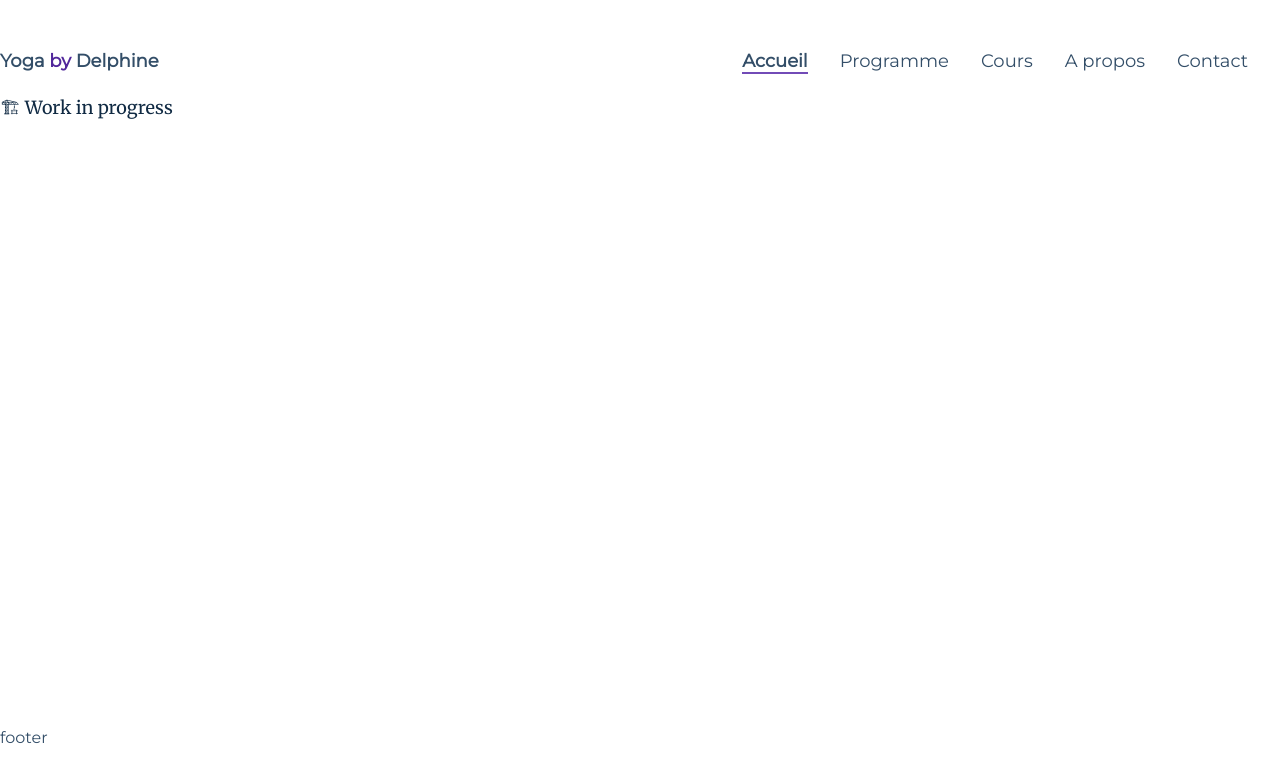
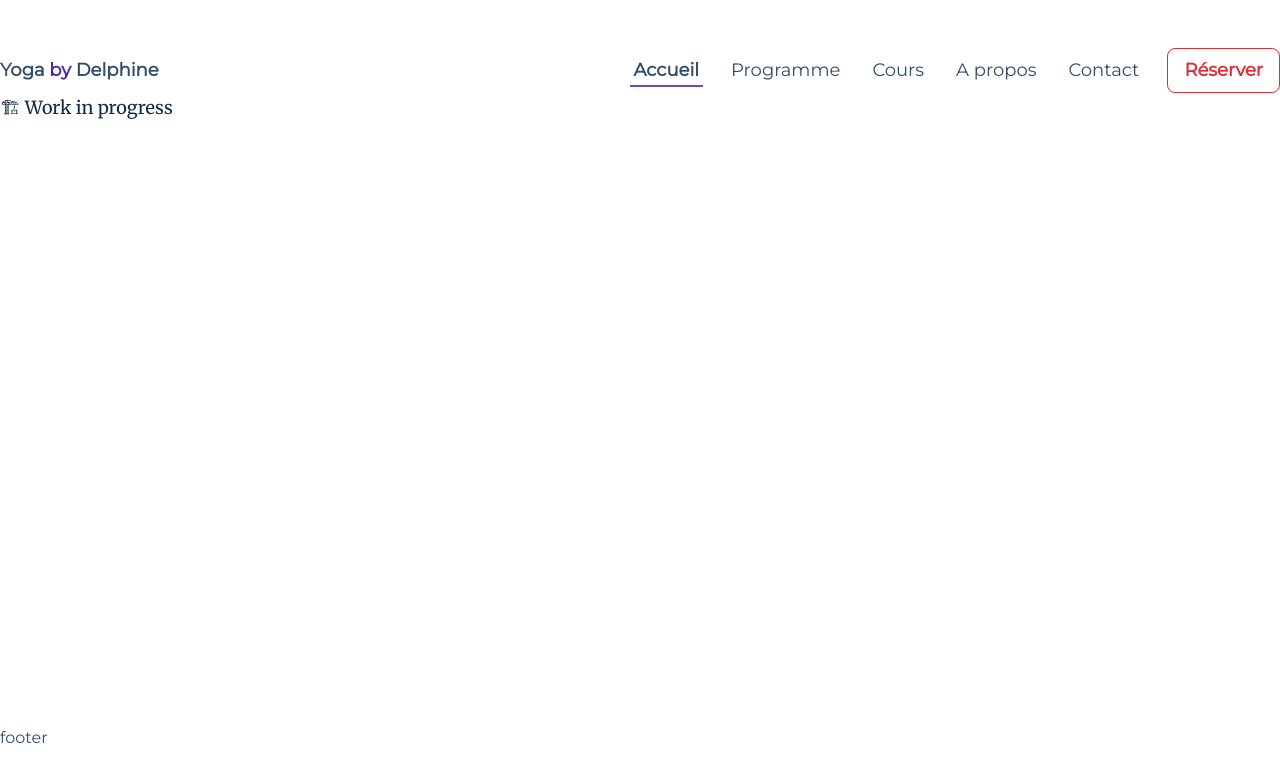
Before and after one commit to nicolaserny/yoga-by-delphine, a Gatsby site: page / in a window 1280 px wide. Built offline with nearby package versions, Linux system fonts and the light colour scheme; Gatsby itself is replaced by a stand-in of ours.

Commit message:
feat(navBar): add Book button + fix outlines

```diff
--- a/src/components/navBar.jsx
+++ b/src/components/navBar.jsx
@@ -4,7 +4,7 @@ import { Link } from "gatsby";
 const NavLink = ({ children, to }) => (
   <Link
     to={to}
-    className="mr-8 text-lg font-medium no-underline hover:text-black text-gray-800"
+    className="mr-6 p-1 text-lg font-medium no-underline hover:text-black text-gray-800"
     activeClassName="font-bold border-b-2 border-purple-500 hover:text-gray-800"
   >
     {children}
@@ -32,6 +32,9 @@ const NavBar = () => (
       <li>
         <NavLink to="/contact">Contact</NavLink>
       </li>
+      <li>
+        <button className="secondary">Réserver</button>
+      </li>
     </ul>
   </nav>
 );
--- /dev/null
+++ b/src/styles/buttons-utilities.css
@@ -0,0 +1,13 @@
+.secondary {
+  @apply bg-transparent text-lg text-red-600 font-semibold  py-2 px-4 border border-red-600  rounded-lg;
+}
+
+.secondary:hover {
+  @apply bg-red-500 text-white border-transparent;
+}
+
+.secondary:focus,
+.secondary:active {
+  @apply outline-none;
+  box-shadow: 0 0 0 2px theme("colors.red.300");
+}
--- a/src/styles/custom-base-styles.css
+++ b/src/styles/custom-base-styles.css
@@ -1,3 +1,10 @@
 html {
   @apply antialiased bg-white text-gray-800;
 }
+
+*:focus {
+  outline-color: theme("colors.purple.400");
+}
+*:active {
+  outline-color: theme("colors.purple.400");
+}
--- a/src/styles/globals.css
+++ b/src/styles/globals.css
@@ -4,3 +4,4 @@
 @import "tailwindcss/components";
 
 @import "tailwindcss/utilities";
+@import "./buttons-utilities.css";
```
